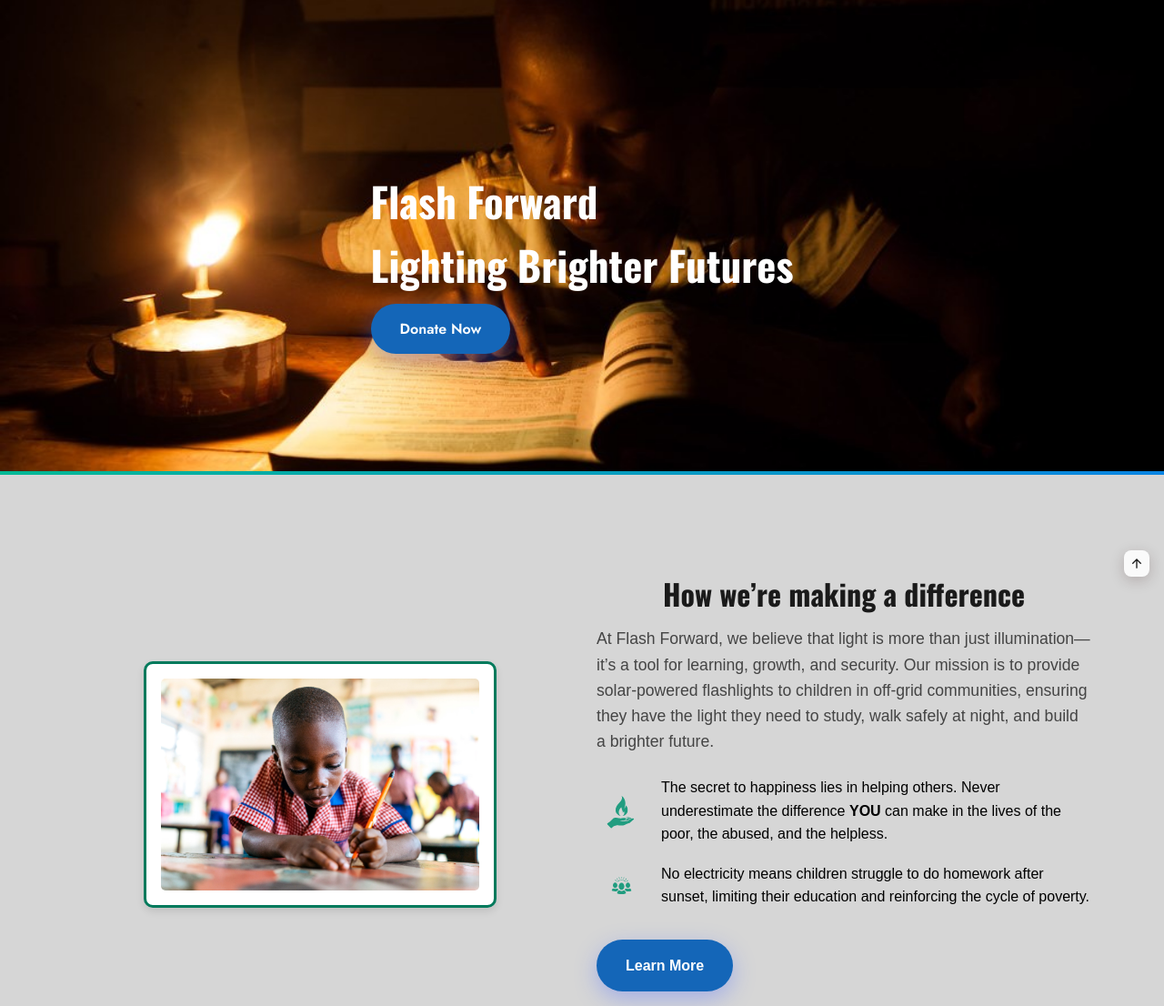
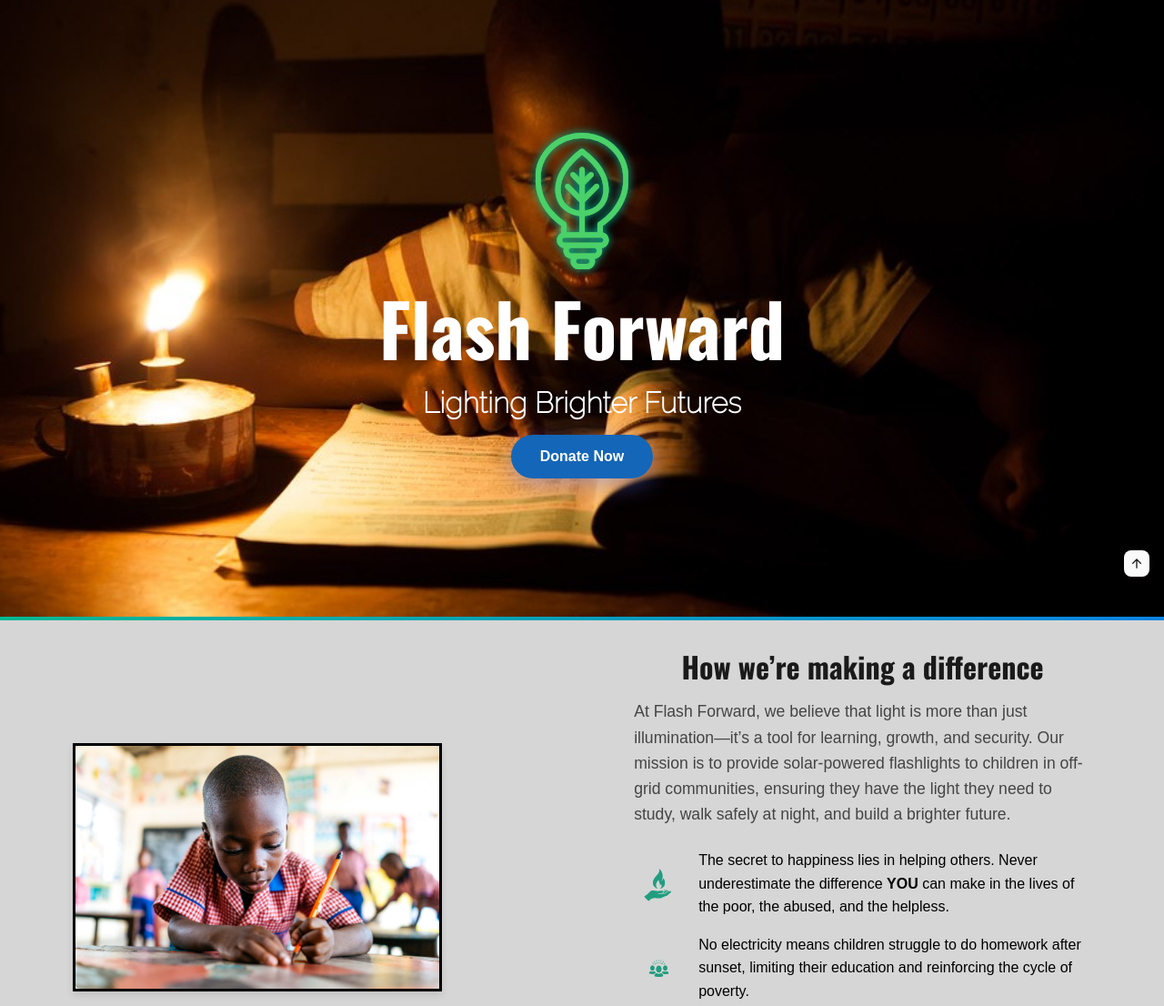
Before and after one commit to flashforwardnp/FlashForwardFoundation, a plain HTML site: page index.html in a window 1280 px wide. Shown: the part 118-1224 px from the top of the page at 91% size. Drawn offline with nearby package versions, Linux system fonts and the light colour scheme.

Commit message:
added holo main image and fixed up bugs

```diff
--- a/assets/css/styles.css
+++ b/assets/css/styles.css
@@ -1,5 +1,5 @@
 /*=============== GOOGLE FONTS ===============*/
-@import url('https://fonts.googleapis.com/css2?family=Jost:ital,wght@0,100..900;1,100..900&family=Oswald:wght@200..700&display=swap');
+@import url('https://fonts.googleapis.com/css2?family=Montserrat:wght@100..900&family=Oswald:wght@200..700&family=Raleway:ital,wght@0,100;1,100&display=swap');
 
 /*=============== VARIABLES CSS ===============*/
 :root {
@@ -24,6 +24,7 @@
   /*.5rem = 8px | 1rem = 16px ...*/
   --body-font: "Jost", sans-serif;
   --second-font: "Oswald", system-ui;
+  --third-font: "Raleway", Georgia;
   --biggest-font-size: 2.5rem;
   --bigger-font-size: 1.5rem;
   --h1-font-size: 1.5rem;
@@ -327,19 +328,19 @@
 
 .home {
   position: relative;
-  background-image: url('/assets/img/kidstudyingwithcandle\ copy.jpg'); /* Replace with actual image path */
+  background-image: url('/assets/img/kidstudyingwithcandle copy.jpg');
   background-size: cover;
-  background-position: center 30%; /* Moves image up slightly to crop */
+  background-position: center 30%;
   background-repeat: no-repeat;
   width: 100%;
-  min-height: 80vh; /* Keeps enough space for text without clipping */
+  min-height: 100vh;  /* Increase from 80vh to 100vh for a taller section */
   display: flex;
-  justify-content: center; /* Centers horizontally */
-  align-items: center; /* Centers vertically */
-  text-align: center; /* Ensures text is centered */
+  justify-content: center;
+  align-items: center;
+  text-align: center;
   border-bottom: 0.3rem solid;
   border-image: linear-gradient(to right, #00b894, #0984e3) 1;
-  padding: 2rem; /* Adds spacing */
+  padding: 4rem 2rem 2rem 2rem; /* Add more padding at the top (4rem) to push content down */
 }
 
 /* #home {
@@ -348,26 +349,81 @@
 
 .home__container {
   display: flex;
+  position: absolute;
   flex-direction: column;
   align-items: center; /* Centers horizontally */
   justify-content: center; /* Centers vertically */
   text-align: center;
   max-width: 800px;
   height: 100%; /* Ensures it takes up the full height */
+  margin: 0 auto;
+  top: 50%;
+  left: 50%;
+  transform: translate(-50%, -50%); /* Perfect center horizontally + vertically */
 }
 
 .home__title {
   color: var(--white-color);
   font-size: 2.8rem; /* Adjust size */
   font-weight: bold;
-  margin-bottom: 1rem;
-}
+  margin: 0 auto 1rem auto;
+}
+
+.home__logo {
+  display: block;
+  margin: 0.5rem auto 1rem auto; /* Top margin: 0.5rem, bottom: 1rem, centered horizontally */
+  width: 100px;   /* Increase the base width as desired */
+  height: auto;
+  /* Optional: pulse animation if you want */
+  animation: pulse 2s infinite;
+  filter: drop-shadow(0 0 5px #00b894);
+}
+
+@media (min-width: 768px) {
+  .home__logo {
+    width: 150px;  /* Increase logo size on larger screens */
+  }
+}
+
+/* Pulse animation (optional) */
+@keyframes pulse {
+  0% {
+    transform: scale(1);
+  }
+  50% {
+    transform: scale(1.05);
+  }
+  100% {
+    transform: scale(1);
+  }
+}
+
 
 .home__description {
   color: white;
   font-size: 1.2rem;
   margin-bottom: 1.5rem;
   max-width: 600px;
+}
+
+.home__data {
+  display: flex;
+  flex-direction: column;
+  align-items: center; /* Centers children horizontally */
+  margin: 0;
+  padding: 0;
+  line-height: 1; /* Or adjust if needed */
+  text-align: center;
+  margin: 0 auto;      /* Ensures the container itself is centered if needed */
+}
+
+.first {
+  font-size: 5rem;
+}
+
+.second {
+  font-size: 2rem;
+  font-family: var(--third-font);
 }
 
 .button {
@@ -381,6 +437,7 @@
   border-radius: 4rem;
   box-shadow: 0 8px 24px hsla(230, 100%, 67%, 0.4);
   transition: background-color .4s;
+  margin: 0 auto;
 }
 
 .button:hover {
@@ -390,9 +447,9 @@
 /* Mobile Adjustments */
 @media (max-width: 768px) {
   .home {
-      min-height: 40vh; /* Reduce vertical space for mobile */
+      min-height: 70vh; /* Reduce vertical space for mobile */
       background-position: center 40%; /* Adjust cropping for smaller screens */
-      padding: 1rem;
+      padding: 2rem 1rem;
   }
 
   .home__title {
@@ -410,6 +467,11 @@
 }
 
 /*=============== ABOUT ===============*/
+
+#about {
+  padding-top: 2rem; /* Adjust as needed */
+}
+
 
 .about {
     background: var(--container-color);
@@ -420,8 +482,8 @@
 
 .about__container {
   display: grid;
-  grid-template-columns: 1fr 1fr; /* Text on the left, image on the right */
-  gap: 2rem;
+  grid-template-columns: 1.1fr 1fr; /* Text on the left, image on the right */
+  gap: 4rem;
   align-items: center;
   justify-content: center;
 }
@@ -429,24 +491,21 @@
 /* Center the image properly */
 .image-container {
   display: flex;
-  justify-content: center; /* Center horizontally */
-  align-items: center; /* Align in the middle */
+  justify-content: flex-start; /* This aligns the image to the left */
+  align-items: center;
 }
 
 
 /* Image styling with frame */
 .image-frame {
-  border: 3px solid #007a5c; /* Use the same color as the testimonial box */
-  border-radius: 10px; /* Adjust the border-radius if necessary */
-  padding: 1rem; /* Keep some spacing inside the frame */
+  border: 3px solid #000000; /* Use the same color as the testimonial box */
   box-shadow: 0px 4px 8px rgba(0, 0, 0, 0.1); /* Optional: Add a subtle shadow for depth */
-  background-color: white; /* Ensure background matches the testimonial box */
-}
-
+  background-color: rgba(255, 255, 255, 0); /* Ensure background matches the testimonial box */
+}
 
 .about__img {
   width: 100%;
-  max-width: 350px; /* Ensures the image fits well within the frame */
+  max-width: 400px; /* Ensures the image fits well within the frame */
   height: auto;
   border-radius: 5px;
 }
@@ -665,6 +724,11 @@
 }
 
 /*=============== VISION ===============*/
+
+#vision {
+  padding-top: 2rem; /* Adjust as needed */
+}
+
 .vision {
     background-color: #d6d6d6;
     padding: 4rem 0;
@@ -684,7 +748,10 @@
 .vision__image {
     display: flex;
     justify-content: center; /* Center image horizontally */
-    align-items: flex-start; /* Align image at the top */
+    align-items: center; /* Align image at the top */
+    padding-right: 9rem;
+
+
 }
 
 .vision__img {
@@ -696,8 +763,8 @@
 }
 
 .vision__data {
-    text-align: left;
-    padding-left: 2rem; /* Adds some space between the text and image */
+    text-align: center;
+    padding-left: 0rem; /* Adds some space between the text and image */
 }
 
 .vision__title {
@@ -1032,10 +1099,10 @@
 
 
     .home__container {
-        grid-template-columns: 515px 55px;
-        column-gap: 3px;
-        align-items: start;
-        padding-block: 10rem 4rem;
+      grid-template-columns: 515px 55px;
+      column-gap: 3px;
+      align-items: start;
+      padding-block: 10rem 4rem;
     }
 
     .home__data {
@@ -1428,6 +1495,7 @@
     text-align: center;
     color: #fff;
   }
+
   .hero-section::after {
     content: '';
     position: absolute;
--- a/index.html
+++ b/index.html
@@ -74,8 +74,9 @@
          <section class="home section" id="home">
             <div class="home__container container grid">
                 <div class="home__data">
-                    <h1 class="home__title">Flash Forward</h1>
-                    <h1 class="home__title">Lighting Brighter Futures</h1>
+                    <img src="./assets/img/logoholo.svg" alt="Flash Forward Logo" class="home__logo">
+                    <h1 class="home__title first">Flash Forward</h1>
+                    <h1 class="home__title second">Lighting Brighter Futures</h1>
                     <a href="https://gofund.me/436b67db" class="button">Donate Now</a>
                 </div>
 
```
Also changed, not shown: assets/img/logoholo.svg (added).
